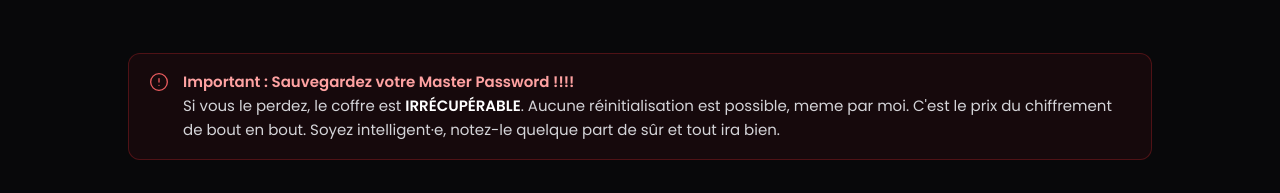
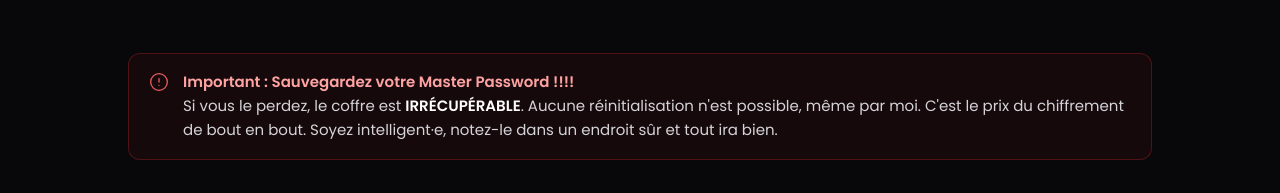
Before and after one commit to xkddn/RootPass-Website, a website built with Vite: page index.html in a window 1280 px wide. Shown: the part 3104-3297 px from the top of the page. Built offline with nearby package versions, Linux system fonts and the light colour scheme; no server answers.

Commit message:
PUSH Correction fautes de FR

```diff
--- a/index.html
+++ b/index.html
@@ -605,9 +605,9 @@
               <br />
               Si vous le perdez, le coffre est
               <strong class="font-semibold text-white">IRRÉCUPÉRABLE</strong>.
-              Aucune réinitialisation est possible, meme par moi. C'est le prix
-              du chiffrement de bout en bout. Soyez intelligent·e, notez-le
-              quelque part de sûr et tout ira bien.
+              Aucune réinitialisation n'est possible, même par moi. C'est le
+              prix du chiffrement de bout en bout. Soyez intelligent·e, notez-le
+              dans un endroit sûr et tout ira bien.
             </p>
           </div>
         </div>
```
